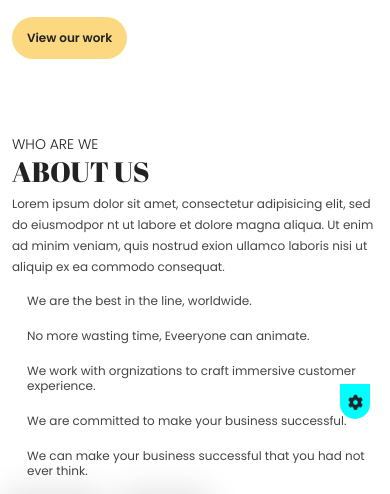
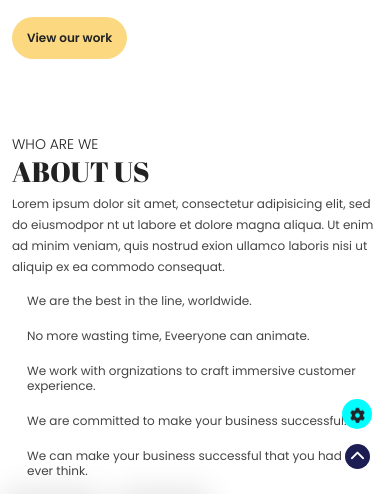
Before and after one commit to mahmud-devs/cit-hw-45, a plain HTML site: page index.html in a window 390 px wide. Shown: the part 350-844 px from the top of the page. Drawn offline with nearby package versions, Linux system fonts and the light colour scheme.

Commit message:
bottom to top

```diff
--- a/css/responsive.css
+++ b/css/responsive.css
@@ -241,7 +241,7 @@
 
 #color_pick .container .color__main .setting {
 	width: 30px;
-	height: 35px;
+	height: 30px;
 	font-size: 12px;
 }
 
@@ -252,12 +252,21 @@
 
 #color_pick .container .color__main {
 	position: fixed;
-	right: 20px;
+	right: 18px;
 	/* top: 160px; */
-	bottom: 75px;
+	bottom: 65px;
 }
 
+/* -----------bottom to top--------- */
 
+
+.bottom_to_top {
+	width: 25px;
+	height: 25px;
+	right: 20px;
+	bottom: 25px;
+	font-size: 15px;
+}
 
 
 }
@@ -540,7 +549,7 @@
 
 /* -----------color switcher---------- */
 
-#color_pick .container .color__main .setting {
+/* #color_pick .container .color__main .setting {
 	width: 35px;
 	height: 38px;
 	font-size: 14px;
@@ -554,7 +563,7 @@
 	position: fixed;
 	right: 25px;
 	bottom: 75px;
-}
+} */
 
 
 
--- a/index.html
+++ b/index.html
@@ -438,7 +438,7 @@
                         <li id="orange"></li>
                     </ul>
                 </div>
-                <div class="setting ">
+                <div class="setting activation">
                     <i class="fa fa-cog fa-lg fa-spin"></i>
                 </div>
             </div>
@@ -447,7 +447,15 @@
 
     <!-- --------------------------color switcher------------------------------ -->
 
-
+    <!-- --------bottom to top----------- -->
+    <!-- --------bottom to top----------- -->
+    <section>
+        <div class="bottom_to_top" style="display: flex;">
+            <i class="fa-solid fa-chevron-up"></i>
+        </div>
+    </section>
+    <!-- --------bottom to top----------- -->
+    <!-- --------bottom to top----------- -->
 
 
 
--- a/js/script.js
+++ b/js/script.js
@@ -1,6 +1,7 @@
 $(document).ready(function () {
      $('.setting').click(function () {
          $('.color').toggleClass('activate');
+         $('.setting').toggleClass('activation');
      });
 });
 
--- a/scss/style.scss
+++ b/scss/style.scss
@@ -865,7 +865,7 @@ p{
         .color__main{
             position: fixed;
             right: 50px;
-            bottom: 75px;
+            bottom: 120px;
             .setting{
                 display: flex;
                 align-items: center;
@@ -917,3 +917,37 @@ p{
 .activate{
     opacity: 0 !important;
 }
+.activation{
+    display: flex;
+    align-items: center;
+    justify-content: center;
+    width: 40px;
+    height: 40px;
+    background-color: aqua;
+    border-radius:20px !important;
+}
+
+
+// -----------bottom to top-------------
+
+.bottom_to_top {
+    width: 40px;
+    height: 40px;
+    border-radius: 50%;
+    background-color: #1C1E53;
+    right: 50px;
+    bottom: 60px;
+    position: fixed;
+    cursor: pointer;
+    display: flex;
+    align-items: center;
+    justify-content: center;
+    font-size: 20px;
+    transition: all linear 0.3s;
+    color: #fff;
+  }
+  .bottom_to_top:hover {
+    color: #fff;
+    background-color: #1b50c1;
+    opacity: 0.8;
+  }
```
Also changed, not shown: css/style.css, 1 other file.
